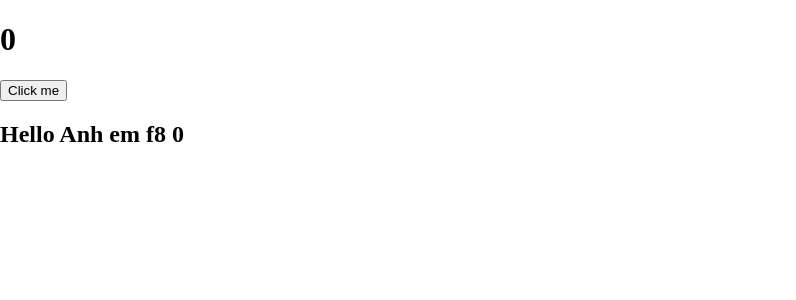
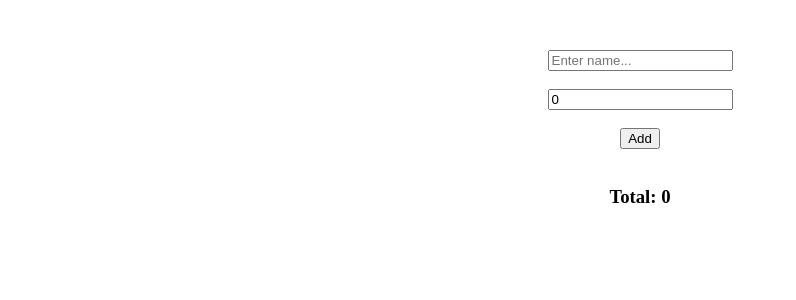
Before and after one commit to nban22/learning-react, a React (Create React App) app in the folder my-react-app/: page / in a window 1280 px wide. Shown: the top 300 px of the page, without its empty margins (0-796 px from the left). Built offline with nearby package versions, Linux system fonts and the light colour scheme.

Commit message:
useMemo and try to focus a tag

```diff
--- a/my-react-app/src/App.js
+++ b/my-react-app/src/App.js
@@ -1,6 +1,5 @@
-import { useState, memo } from 'react';
+import { useState, memo, useMemo, useRef } from 'react';
 import Content from './Content'
-import Temp from './Temp'
 
 
 const cssCenterTag = {
@@ -23,17 +22,49 @@ const cssCenterTag = {
 // Render props
 
 const App = () => {
-  const [count, SetCount] = useState(0)
+  const [name, setName] = useState('')
+  const [price, setPrice] = useState(0)
+  const [products, setProducts] = useState([])
+  // const [total, setTotal] = useState(0);
 
-  const increase = () => {
-    SetCount(count + 1);
+  const nameRef = useRef();
+
+  const handleSubmit = () => {
+    setProducts([...products, {name, price: +price}]);
+    setName('');
+    setPrice('');
+
+    nameRef.current.focus();
   }
 
+  const total = useMemo(() => products.reduce((result, prod) => result + prod.price, 0), [products])
+
   return (
-    <div >
-      <h1>{count}</h1>
-      <button onClick={increase}>Click me</button>
-      <Temp count = {count}/>
+    <div style={cssCenterTag}>
+      <input
+        ref={nameRef}
+        value={name}
+        placeholder='Enter name...'
+        onChange={e => setName(e.target.value)}
+      />
+      <br/>
+      <input
+        value={price}
+        type='number'
+        placeholder='Enter price...'
+        onChange={e => setPrice(e.target.value)}
+      />
+      <br/>
+      <button onClick={handleSubmit}>Add</button>
+      <br/>
+      <h3>Total: {total}</h3>
+      <ul>
+        {products.map((product, index) => (
+          <li
+            key={index}
+          > {product.name} - {product.price}</li>
+        ))}
+      </ul>
     </div>
   )
 }
--- a/my-react-app/src/Temp.js
+++ b/my-react-app/src/Temp.js
@@ -1,9 +1,12 @@
 import {memo} from 'react'
 
-const Temp = ({count}) => {
+const Temp = ({onIncrease}) => {
     console.log("re-render")
     return (
-        <h2>Hello Anh em f8 {count}</h2>
+        <>
+        <h2>Hello Anh em f8 </h2>
+        <button onClick={onIncrease}>Clickme</button>
+        </>
     )
 }
 export default memo(Temp);
```
